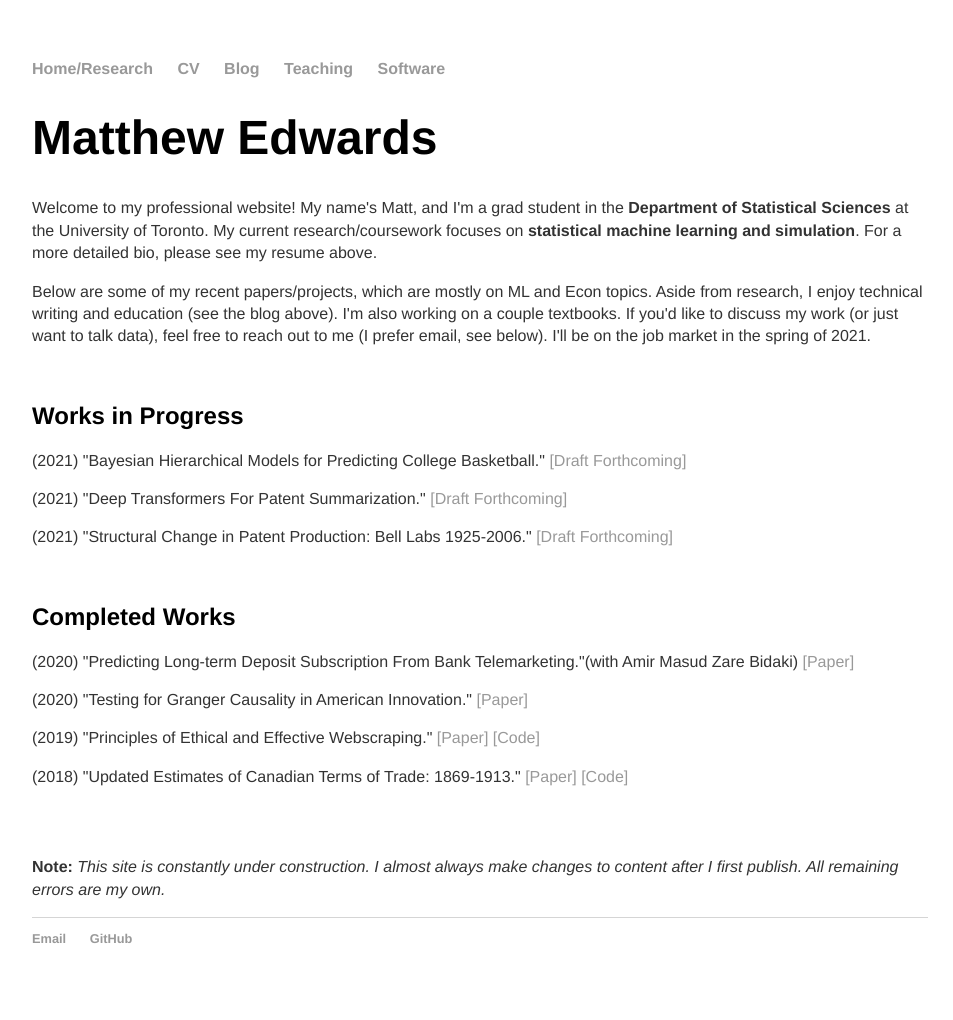
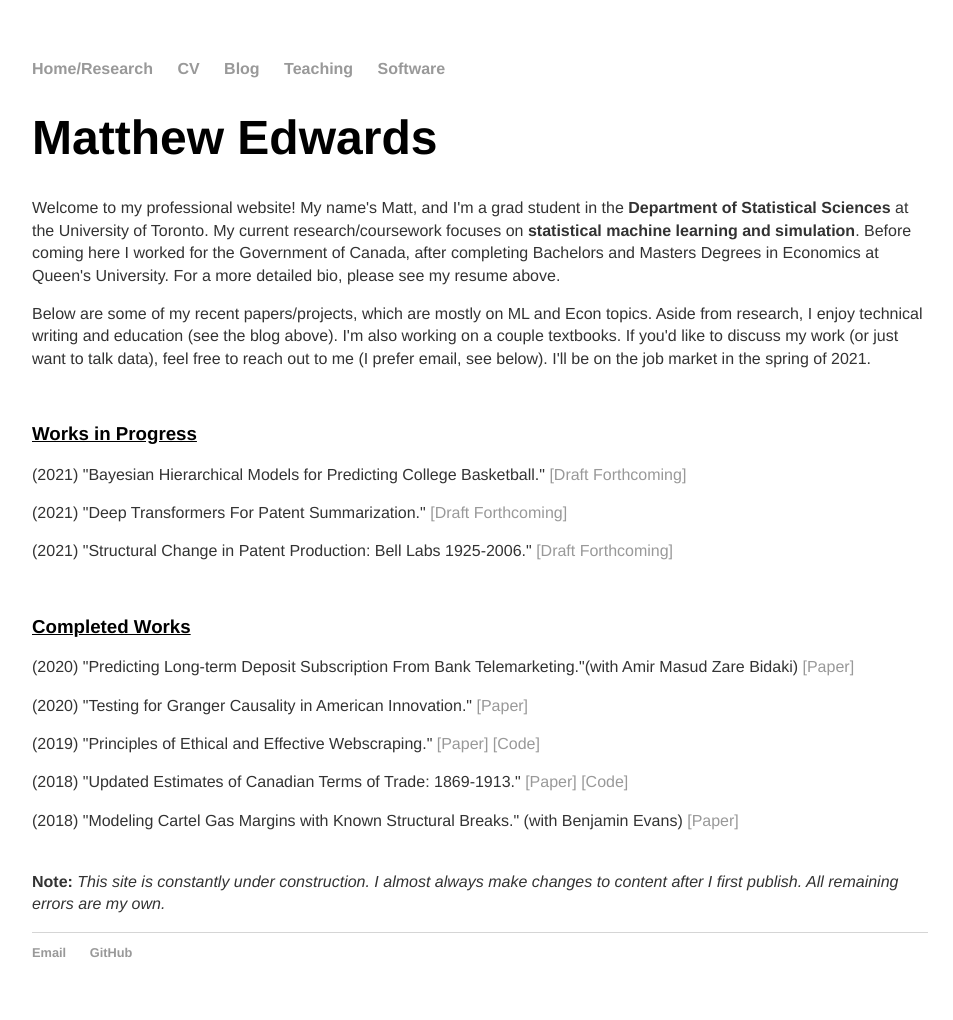
Before and after one commit to 12mre1/12mre1.github.io, a Jekyll site: the page built from index.html, in a window 1280 px wide. Shown: the whole page, without its empty margins (160-1113 px from the left). Built offline with Jekyll 4.4.1, drawn with Linux system fonts in a browser that asks for light colours.

Commit message:
upload papers

```diff
--- a/index.html
+++ b/index.html
@@ -5,9 +5,8 @@ title: Matthew Edwards
 <div class="blurb">
 	<h1>Matthew Edwards</h1>
 	<p> Welcome to my professional website! My name's Matt, and I'm a grad student in the <b>Department of Statistical Sciences</b> at the University of Toronto.
-		My current research/coursework focuses on <b>statistical machine learning and simulation</b>. For a more detailed bio, please see my resume above. </p>
-
-
+		My current research/coursework focuses on <b>statistical machine learning and simulation</b>. Before coming here I worked for the Government of Canada,
+		after completing Bachelors and Masters Degrees in Economics at Queen's University. For a more detailed bio, please see my resume above. </p>
 
 	<p> Below are some of my recent papers/projects, which are mostly on ML and Econ topics. Aside from research, I enjoy technical writing and education (see the blog above).
 		I'm also working on a couple textbooks. If you'd like to discuss my work (or just want to talk data), feel free to reach out to me (I prefer email, see below).
@@ -15,7 +14,7 @@ title: Matthew Edwards
 
 	<br>
 
-	<h2><b>Works in Progress</b></h2>
+	<h3><u>Works in Progress</u></h3>
 
 	<p>(2021) "Bayesian Hierarchical Models for Predicting College Basketball."
 	<a href ="#" target="_blank">[Draft Forthcoming]</a></p>
@@ -28,10 +27,10 @@ title: Matthew Edwards
 
 	<br>
 
-	<h2><b>Completed Works</b></h2>
+	<h3><u>Completed Works</u></h3>
 
 	<p>(2020) "Predicting Long-term Deposit Subscription From Bank Telemarketing."(with Amir Masud Zare Bidaki)
-	<a href ="./papers/2020-bank-data.pdf" target="_blank">[Paper]</a></p>
+	<a href ="./research/2020-bank-data.pdf" target="_blank">[Paper]</a></p>
 
 	<p>(2020) "Testing for Granger Causality in American Innovation."
 	<a href ="./research/grang_causal_patent.pdf" target="_blank">[Paper]</a></p>
@@ -42,7 +41,10 @@ title: Matthew Edwards
 
 	<p>(2018) "Updated Estimates of Canadian Terms of Trade: 1869-1913."
 	<a href ="" target="_blank">[Paper]</a>
-	<a href ="" target="_blank">[Code]</a></p>
+	<a href ="#" target="_blank">[Code]</a></p>
+
+	<p>(2018) "Modeling Cartel Gas Margins with Known Structural Breaks." (with Benjamin Evans)
+	<a href ="./research/qc_cartel_gas_2018.pdf" target="_blank">[Paper]</a>
 
 	<br>
 
```
Also changed, not shown: 2 other files.
